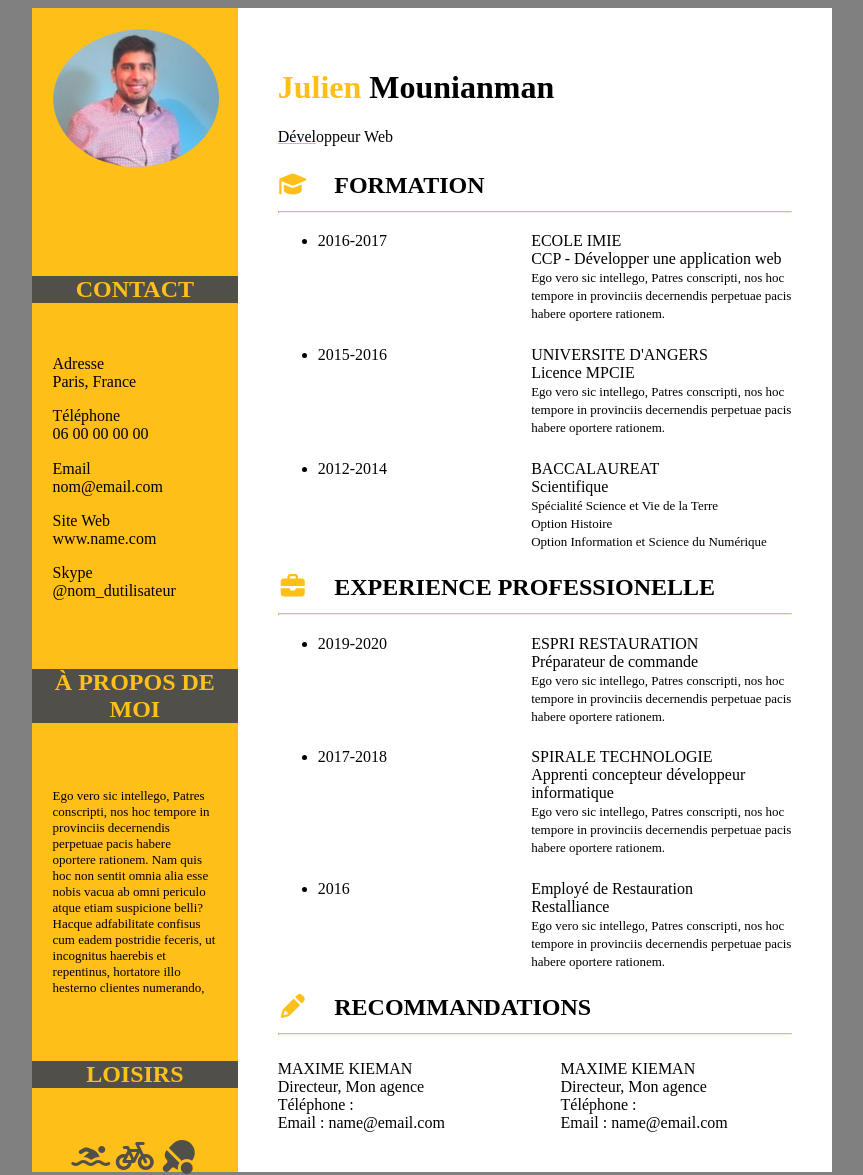
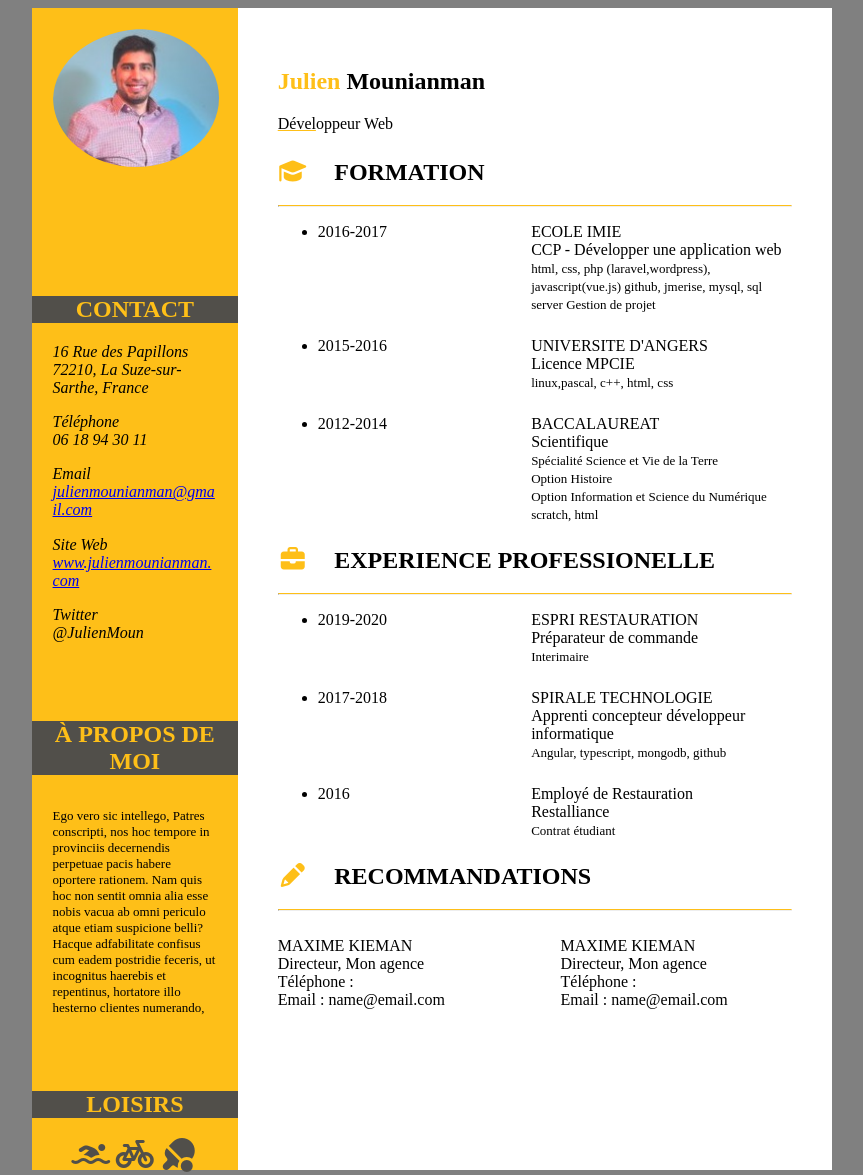
Before and after one commit to JulienMounianman/P2_CV, a plain HTML site: page Index.html in a window 1280 px wide. Shown: the whole page, without its empty margins (208-1071 px from the left). Drawn offline with Linux system fonts and the light colour scheme.

Commit message:
test_sémantique

```diff
--- a/Index.html
+++ b/Index.html
@@ -1,5 +1,5 @@
 <!DOCTYPE html>
-<html>
+<html  lang="fr">
 <head>
 <meta name="viewport" content="width=device-width" />
 <link href="../fontawesome-free-5.13.1-web/css/all.css" rel="stylesheet">
@@ -9,158 +9,162 @@
 <body>
   <div class="Box">
     <div class="Marge" >
-      <div class="roundedImage">
+      <figure class="roundedImage">
          <img src="img/pp.jpg" alt="img" />
-      </div>
+      </figure>
       <div class="hidden_title">
         <h1>Julien Mounianman</h1>
         <p>Développeur Web</p>
       </div>
+      <section>
         <h2 class="titre-marge">CONTACT</h2>
-          <div class="contact">
+          <address class="contact">
               <div class="contact_info">
-                Adresse <br>
-                Paris, France <br>
+                16 Rue des Papillons <br>
+                72210, La Suze-sur-Sarthe, France <br>
               </div>
               <div class="contact_info">
                 Téléphone <br>
-                06 00 00 00 00 <br>
+                06 18 94 30 11 <br>
               </div>
               <div class="contact_info">
                 Email <br>
-                nom@email.com <br>
+                <a href="mailto:julienmounianman@gmail.com">julienmounianman@gmail.com</a><br>
               </div>
               <div class="contact_info ">
                 Site Web <br>
-                www.name.com <br>
+                  <a href="#">www.julienmounianman.com</a><br>
               </div>
               <div class="contact_info ">
-                Skype <br>
-                @nom_dutilisateur <br>
+                Twitter <br>
+                @JulienMoun <br>
               </div>
-          </div>
+          </address>
+      </section>
+      <section>
         <h2 class="titre-marge">À PROPOS DE MOI</h2>
         <div class="contact">
-          <p id="police1"> Ego vero sic intellego, Patres conscripti, nos hoc tempore in provinciis decernendis perpetuae pacis habere oportere rationem.
+          <p class="police1"> Ego vero sic intellego, Patres conscripti, nos hoc tempore in provinciis decernendis perpetuae pacis habere oportere rationem.
               Nam quis hoc non sentit omnia alia esse nobis vacua ab omni periculo atque etiam suspicione belli?
               Hacque adfabilitate confisus cum eadem postridie feceris, ut incognitus haerebis et repentinus, hortatore illo hesterno clientes numerando,
           </p>
         </div>
+      </section>
+      <section>
         <h2 class="titre-marge">LOISIRS</h2>
         <div class="loisirs">
           <i class="fas fa-swimmer fa-2x" style="color:#514F4A;"></i>
           <i class="fas fa-bicycle fa-2x" style="color:#514F4A;"></i>
           <i class="fas fa-table-tennis fa-2x" style="color:#514F4A;"></i>
         </div>
+      </section>
     </div>
     <div class="Content">
-      <div class="title">
+      <section class="title">
         <h1><span style="color:#FEBF18;">Julien</span> Mounianman</h1>
         <p><span style="text-decoration: underline #FEBF18;">Dével</span>oppeur Web</p>
-      </div>
-      <h2> <i class="fas fa-graduation-cap" style="color: #FEBF18;margin-right:4%;"></i> FORMATION <hr> </h2>
+      </section>
+      <section>
+        <h2> <i class="fas fa-graduation-cap" style="color: #FEBF18;margin-right:4%;"></i> FORMATION </h2><hr>
           <ul>
             <li>
               <div class="Formation">
-              <div id="Formation">
+                <div class="Formation_1">
                   2016-2017
                 </div>
-              <div id="Formation2">
+                <div class="Formation_2">
                     ECOLE IMIE <br>
                     CCP - Développer une application web<br>
-                  <span id="police1">
-                  Ego vero sic intellego,
-                  Patres conscripti, nos hoc tempore
-                  in provinciis decernendis perpetuae pacis habere oportere rationem.
+                    <span class="police1">
+                    html, css, php (laravel,wordpress), javascript(vue.js)
+                    github, jmerise, mysql, sql server
+                    Gestion de projet
                     </span>
                 </div>
               </div>
             </li>
             <li>
               <div class="Formation">
-              <div id="Formation">
+                <div class="Formation_1">
                   2015-2016
                 </div>
-              <div id="Formation2">
+                <div class="Formation_2">
                     UNIVERSITE D'ANGERS <br>
                     Licence MPCIE <br>
-                  <span id="police1">
-                  Ego vero sic intellego,
-                  Patres conscripti, nos hoc tempore
-                  in provinciis decernendis perpetuae pacis habere oportere rationem.
+                    <span class="police1">
+                    linux,pascal, c++, html, css
                     </span>
                 </div>
               </div>
             </li>
             <li>
               <div class="Formation">
-              <div id="Formation">
+                <div class="Formation_1">
                   2012-2014
                 </div>
-              <div id="Formation2">
+                <div class="Formation_2">
                     BACCALAUREAT <br>
                     Scientifique <br>
-                  <span id="police1">
+                    <span class="police1">
                     Spécialité Science et Vie de la Terre <br>
                     Option Histoire <br>
                     Option Information et Science du Numérique
+                    scratch, html
                     </span>
                 </div>
               </div>
             </li>
           </ul>
-      <h2> <i class="fas fa-briefcase" style="color: #FEBF18;margin-right:4%;"></i> EXPERIENCE PROFESSIONELLE <hr></h2>
+      </section>
+      <section>
+        <h2> <i class="fas fa-briefcase" style="color: #FEBF18;margin-right:4%;"></i> EXPERIENCE PROFESSIONELLE </h2><hr>
           <ul>
             <li>
               <div class="Formation">
-              <div id="Formation">
+                  <div class="Formation_1">
                   2019-2020
                 </div>
-              <div id="Formation2">
+                <div class="Formation_2">
                     ESPRI RESTAURATION <br>
                     Préparateur de commande <br>
-                  <span id="police1">
-                  Ego vero sic intellego,
-                  Patres conscripti, nos hoc tempore
-                  in provinciis decernendis perpetuae pacis habere oportere rationem.
+                    <span class="police1">
+                    Interimaire
                     </span>
                 </div>
               </div>
             </li>
             <li>
               <div class="Formation">
-              <div id="Formation">
+                <div class="Formation_1">
                   2017-2018
                 </div>
-              <div id="Formation2">
+                <div class="Formation_2">
                     SPIRALE TECHNOLOGIE <br>
                     Apprenti concepteur développeur informatique <br>
-                  <span id="police1">
-                  Ego vero sic intellego,
-                  Patres conscripti, nos hoc tempore
-                  in provinciis decernendis perpetuae pacis habere oportere rationem.
+                    <span class="police1">
+                    Angular, typescript, mongodb, github
                     </span>
                 </div>
               </div>
             </li>
             <li>
               <div class="Formation">
-              <div id="Formation">
+                <div class="Formation_1">
                   2016
                 </div>
-              <div id="Formation2">
+                <div class="Formation_2">
                     Employé de Restauration <br>
                     Restalliance <br>
-                  <span id="police1">
-                  Ego vero sic intellego,
-                  Patres conscripti, nos hoc tempore
-                  in provinciis decernendis perpetuae pacis habere oportere rationem.
+                    <span class="police1">
+                    Contrat étudiant
                     </span>
                 </div>
               </div>
             </li>
           </ul>
-        <h2> <i class="fas fa-pencil-alt" style="color: #FEBF18;margin-right:4%;"></i> RECOMMANDATIONS <hr></h2>
+      </section>
+      <section>
+        <h2> <i class="fas fa-pencil-alt" style="color: #FEBF18;margin-right:4%;"></i> RECOMMANDATIONS</h2><hr>
         <div class="recommandations">
           <div id="r1">
               MAXIME KIEMAN <br>
@@ -175,6 +179,7 @@
               Email : name@email.com
           </div>
         </div>
+      </section>
     </div>
   </div>
 </body>
--- a/style.css
+++ b/style.css
@@ -49,6 +49,7 @@ img {
 }
 .contact_info {
   margin-bottom:10%;
+  word-wrap: break-word;
 }
 .titre-marge {
   background-color: #514F4A;
@@ -60,10 +61,10 @@ img {
   display: flex;
   margin-bottom: 5%;
 }
-#Formation {
+.Formation_1 {
   width: 45%;
 }
-#Formation2 {
+.Formation_2{
   width: 55%;
 }
 .recommandations {
@@ -76,7 +77,7 @@ img {
 #r2 {
   width: 45%;
 }
-#police1 {
+.police1 {
   font-size: small;
 }
 hr {
@@ -130,7 +131,7 @@ hr {
     flex-direction: column;
     width:80%;
   }
-  #police1 {
+  .police1 {
     font-size: xx-small;
   }
   .contact {
@@ -149,11 +150,11 @@ hr {
     flex-direction: column;
     flex-wrap: wrap;
   }
-  #Formation {
+  .Formation_1 {
     width: auto;
     font-size: xx-small;
   }
-  #Formation2 {
+  .Formation_2 {
     width: auto;
     font-size: xx-small;
   }
```
Also changed, not shown: schema.png (added). Lines whose indentation alone changed are shown as unchanged.
